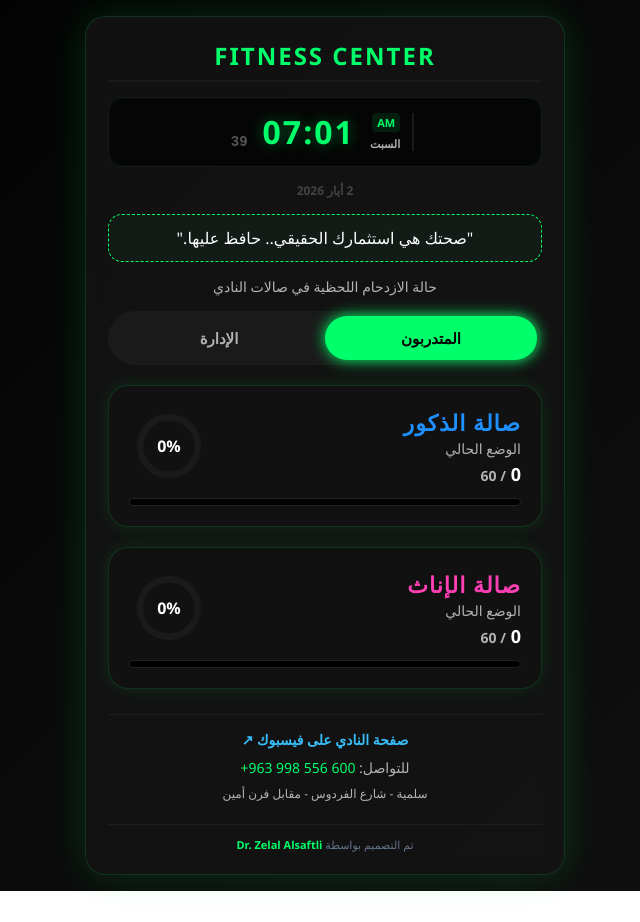
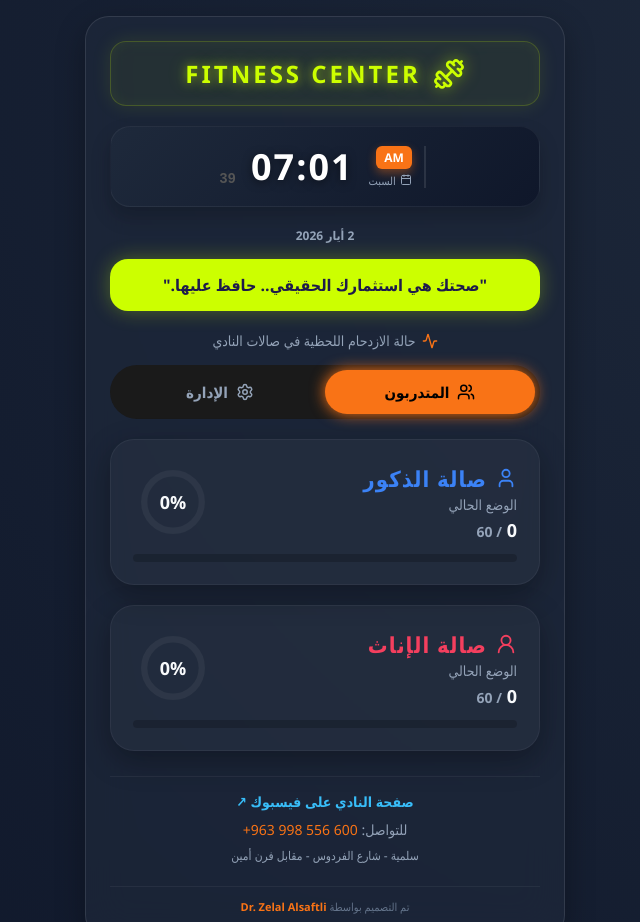
Before and after one commit to Zelalsaftli/Fitness-Center, a website: page index.html in a window 1280 px wide. Shown: the top 922 px of the page, without its empty margins (315-955 px from the left). Before the commit the page ends 891 px from the top, so only its background shows below. Drawn offline with nearby package versions, Linux system fonts and the light colour scheme; no server answers.

Commit message:
feat: Update app styling and theme
Refactors the application's visual theme and styling to align with a new design direction. This includes updating color palettes, shadows, border-radius, and background gradients to create a more modern and cohesive user interface.

```diff
--- a/index.html
+++ b/index.html
@@ -6,37 +6,38 @@
   <meta name="viewport" content="width=device-width, initial-scale=1" />
   <style>
     :root {
-      --bg: #000000;
-      --card: #0d0d0d;
-      --accent: #00ff6a;
-      --accent-dark: #00cc55;
-      --danger: #ff2e2e;
-      --text: #ffffff;
-      --muted: #b3b3b3;
-      --male: #1e90ff;
-      --female: #ff3fb4;
-      --radius: 20px;
-      --shadow: 0 0 25px rgba(0,255,100,0.25);
+      --bg: #0f172a;
+      --card: #1e293b;
+      --accent: #f97316; /* البرتقالي الحيوي من الصورة */
+      --accent-dark: #ea580c;
+      --danger: #ef4444;
+      --text: #f8fafc;
+      --muted: #94a3b8;
+      --male: #3b82f6; /* الأزرق من الصورة */
+      --female: #f43f5e;
+      --radius: 24px;
+      --shadow: 0 10px 30px rgba(0,0,0,0.3);
     }
-    * { box-sizing: border-box; margin: 0; padding: 0; font-family: "Segoe UI", sans-serif; }
+    * { box-sizing: border-box; margin: 0; padding: 0; font-family: "Segoe UI", Tahoma, Geneva, Verdana, sans-serif; }
     body {
-      background: linear-gradient(135deg, #000000, #0a0a0a, #111111);
+      background: radial-gradient(circle at top right, #1e293b, #0f172a);
       color: var(--text);
       min-height: 100vh;
       padding: 16px;
       display: flex;
       justify-content: center;
+      align-items: center;
     }
     .app {
       width: 100%;
       max-width: 480px;
-      background: rgba(20, 20, 20, 0.85);
-      backdrop-filter: blur(10px);
+      background: rgba(30, 41, 59, 0.7);
+      backdrop-filter: blur(20px);
       border-radius: var(--radius);
-      padding: 22px;
-      box-shadow: 0 0 40px rgba(0,255,100,0.15);
-      border: 1px solid rgba(0,255,100,0.15);
-      animation: appEntrance 0.6s ease-out;
+      padding: 24px;
+      box-shadow: var(--shadow);
+      border: 1px solid rgba(255,255,255,0.1);
+      animation: appEntrance 0.6s cubic-bezier(0.23, 1, 0.32, 1);
     }
     @keyframes appEntrance {
       from { opacity: 0; transform: scale(0.95); }
@@ -63,15 +64,15 @@
       box-shadow: 0 0 15px var(--accent);
     }
     .card {
-      background: #111;
-      padding: 20px;
+      background: rgba(255,255,255,0.03);
+      padding: 22px;
       border-radius: var(--radius);
       margin-top: 20px;
-      border: 1px solid rgba(0,255,100,0.15);
-      box-shadow: 0 0 20px rgba(0,255,100,0.1);
-      transition: 0.25s;
+      border: 1px solid rgba(255,255,255,0.05);
+      box-shadow: var(--shadow);
+      transition: all 0.3s cubic-bezier(0.23, 1, 0.32, 1);
     }
-    .card:hover { transform: translateY(-4px); box-shadow: 0 0 25px rgba(0,255,100,0.25); border-color: rgba(0,255,100,0.3); }
+    .card:hover { transform: translateY(-6px); border-color: rgba(249, 115, 22, 0.3); }
     .hall-title { font-size: 22px; font-weight: 900; margin-bottom: 2px; letter-spacing: 1px; }
     .card-content { display: flex; align-items: center; justify-content: space-between; gap: 15px; }
     .stats-info { flex: 1; }
@@ -79,32 +80,32 @@
     /* العداد الدائري */
     .gauge-wrapper { position: relative; width: 80px; height: 80px; flex-shrink: 0; }
     .gauge-svg { transform: rotate(-90deg); width: 80px; height: 80px; }
-    .gauge-bg { fill: none; stroke: #1a1a1a; stroke-width: 8; }
+    .gauge-bg { fill: none; stroke: rgba(255,255,255,0.05); stroke-width: 8; }
     .gauge-fill {
-      fill: none; stroke-width: 8; stroke-linecap: round;
+      fill: none; stroke-width: 10; stroke-linecap: round;
       stroke-dasharray: 226; stroke-dashoffset: 226;
-      transition: stroke-dashoffset 0.5s cubic-bezier(0.4, 0, 0.2, 1), stroke 0.3s;
-      filter: drop-shadow(0 0 5px currentColor);
+      transition: stroke-dashoffset 0.8s cubic-bezier(0.34, 1.56, 0.64, 1);
+      filter: drop-shadow(0 0 8px currentColor);
     }
     .gauge-text {
       position: absolute; top: 50%; left: 50%; transform: translate(-50%, -50%);
-      font-size: 16px; font-weight: 900; color: var(--text);
+      font-size: 18px; font-weight: 900; color: var(--text);
     }
 
-    .progress { width: 100%; height: 8px; background: #000; border-radius: 999px; overflow: hidden; margin-top: 12px; border: 1px solid #222; }
+    .progress { width: 100%; height: 8px; background: rgba(0,0,0,0.2); border-radius: 999px; overflow: hidden; margin-top: 12px; border: none; }
     .progress-fill {
       height: 100%;
-      background: linear-gradient(90deg, #00ff6a, #00cc55);
+      background: linear-gradient(90deg, var(--accent), #fb923c);
       width: 0%;
-      transition: width 0.25s ease-out;
-      box-shadow: 0 0 12px #00ff6a;
+      transition: width 0.5s cubic-bezier(0.23, 1, 0.32, 1);
+      box-shadow: 0 0 10px rgba(249, 115, 22, 0.3);
     }
     .admin-btn {
-      width: 45px; height: 45px; border-radius: 50%; border: none;
-      background: #000; color: var(--accent); font-size: 26px; cursor: pointer;
+      width: 45px; height: 45px; border-radius: 16px; border: none;
+      background: #334155; color: white; font-size: 26px; cursor: pointer;
       margin-right: 10px; transition: 0.2s; font-weight: bold;
     }
-    .admin-btn:hover { background: var(--accent); color: #000; transform: scale(1.15); box-shadow: 0 0 15px var(--accent); }
+    .admin-btn:hover { background: var(--accent); color: white; transform: scale(1.05); box-shadow: 0 5px 15px rgba(249, 115, 22, 0.3); }
     .admin-btn:active { transform: scale(0.9); }
     .reset-btn {
       width: 100%; margin-top: 15px; padding: 12px; border-radius: 12px;
@@ -126,28 +127,80 @@
     .btn-primary:hover { background: var(--accent-dark); transform: translateY(-2px); box-shadow: 0 0 15px var(--accent); }
     .btn-primary:active { transform: translateY(0) scale(0.98); }
     .slogan-box {
-      margin-top: 15px; margin-bottom: 15px; padding: 12px;
-      background: rgba(34, 197, 94, 0.05); border-radius: 14px;
-      border: 1px dashed var(--accent); text-align: center;
+      margin-top: 15px; margin-bottom: 20px; padding: 15px;
+      background: #ccff00; /* فوسفوري علامة النادي */
+      border-radius: 18px;
+      border: none;
+      text-align: center;
+      box-shadow: 0 0 20px rgba(204, 255, 0, 0.3);
+      position: relative;
+      overflow: hidden;
+    }
+    .slogan-box::after {
+      content: "";
+      position: absolute;
+      top: -50%;
+      left: -50%;
+      width: 200%;
+      height: 200%;
+      background: linear-gradient(45deg, transparent, rgba(255,255,255,0.3), transparent);
+      transform: rotate(45deg);
+      animation: shine 3s infinite;
+    }
+    @keyframes shine {
+      0% { left: -100%; top: -100%; }
+      100% { left: 100%; top: 100%; }
+    }
+    .slogan-text {
+      font-size: 16px;
+      font-weight: 800;
+      color: #1e1b4b; /* نيلي عميق */
+      position: relative;
+      z-index: 1;
+    }
+    .logo-container {
+      background: rgba(204, 255, 0, 0.05);
+      border-radius: 16px;
+      padding: 15px;
+      margin-bottom: 20px;
+      border: 1px solid rgba(204, 255, 0, 0.2);
+      box-shadow: 0 0 20px rgba(204, 255, 0, 0.1), inset 0 0 15px rgba(204, 255, 0, 0.05);
+      text-align: center;
+      display: flex;
+      align-items: center;
+      justify-content: center;
+      gap: 12px;
+    }
+    .logo-text {
+      color: #ccff00;
+      font-size: 24px;
+      font-weight: 900;
+      letter-spacing: 3px;
+      text-transform: uppercase;
+      text-shadow: 0 0 10px rgba(204, 255, 0, 0.5), 0 0 20px rgba(204, 255, 0, 0.3);
+    }
+    .logo-icon {
+      color: #ccff00;
+      filter: drop-shadow(0 0 8px rgba(204, 255, 0, 0.6));
     }
     .clock-container {
-      background: #050505;
-      border-radius: 14px;
-      padding: 12px 20px;
-      margin-bottom: 15px;
+      background: linear-gradient(135deg, #1e293b, #0f172a);
+      border-radius: 20px;
+      padding: 15px 25px;
+      margin-bottom: 20px;
       display: flex;
       align-items: center;
       justify-content: center;
       gap: 15px;
-      border: 1px solid #1a1a1a;
-      box-shadow: inset 0 0 10px rgba(0,255,106,0.05);
+      border: 1px solid rgba(255,255,255,0.05);
+      box-shadow: 0 10px 20px rgba(0,0,0,0.2);
     }
     .clock-time {
-      font-size: 32px;
+      font-size: 36px;
       font-weight: 900;
-      color: var(--accent);
-      text-shadow: 0 0 15px rgba(0,255,106,0.4);
-      font-family: monospace;
+      color: #fff;
+      text-shadow: 0 2px 10px rgba(0,0,0,0.5);
+      font-family: 'JetBrains Mono', monospace;
       letter-spacing: 2px;
     }
     .clock-divider {
@@ -161,19 +214,20 @@
       display: flex;
       flex-direction: column;
       align-items: flex-start;
-      border-right: 2px solid #1a1a1a;
+      border-right: 2px solid rgba(255,255,255,0.1);
       padding-right: 12px;
       margin-right: 5px;
     }
     .clock-ampm {
-      font-size: 11px;
+      font-size: 12px;
       font-weight: 800;
-      color: var(--accent);
+      color: white;
       text-transform: uppercase;
-      background: rgba(0,255,106,0.1);
-      padding: 2px 5px;
-      border-radius: 4px;
+      background: var(--accent);
+      padding: 3px 8px;
+      border-radius: 6px;
       margin-bottom: 4px;
+      box-shadow: 0 4px 10px rgba(249, 115, 22, 0.4);
     }
     .clock-date-small {
       font-size: 11px;
@@ -201,17 +255,24 @@
       margin-top: 20px; font-size: 11px; color: #64748b; border-top: 1px solid rgba(255,255,255,0.05); padding-top: 12px;
     }
   </style>
+  <script src="https://unpkg.com/lucide@latest"></script>
 </head>
 <body>
 
 <div class="app">
 
-  <h2 style="text-align: center; color: var(--accent); border-bottom: 2px solid #1a1a1a; padding-bottom: 8px; margin-bottom: 15px; letter-spacing: 2px; text-transform: uppercase;">Fitness Center</h2>
+  <div class="logo-container">
+    <i data-lucide="dumbbell" class="logo-icon" style="width: 32px; height: 32px;"></i>
+    <h2 class="logo-text">Fitness Center</h2>
+  </div>
 
   <div class="clock-container">
     <div class="clock-meta">
       <span id="clock-ampm" class="clock-ampm">--</span>
-      <span id="clock-day" class="clock-date-small">--</span>
+      <div style="display: flex; align-items: center; gap: 4px; color: var(--muted); font-size: 11px;">
+        <i data-lucide="calendar" style="width: 12px; height: 12px;"></i>
+        <span id="clock-day">--</span>
+      </div>
     </div>
     <div class="clock-time">
       <span id="hrs">00</span><span class="clock-divider">:</span><span id="mins">00</span>
@@ -219,17 +280,26 @@
     <div class="clock-seconds" id="secs">00</div>
   </div>
 
-  <p id="full-date" style="margin-bottom:12px; font-size:12px; color:#444; text-align: center; font-weight: bold;"></p>
+  <p id="full-date" style="margin-bottom:12px; font-size:12px; color:var(--muted); text-align: center; font-weight: bold;"></p>
 
   <div class="slogan-box">
     <p id="slogan-text" class="slogan-text"></p>
   </div>
 
-  <p style="color: var(--muted); font-size: 14px; text-align: center; margin-bottom: 10px;">حالة الازدحام اللحظية في صالات النادي</p>
+  <p style="color: var(--muted); font-size: 14px; text-align: center; margin-bottom: 10px; display: flex; align-items: center; justify-content: center; gap: 6px;">
+    <i data-lucide="activity" style="width: 16px; height: 16px; color: var(--accent);"></i>
+    حالة الازدحام اللحظية في صالات النادي
+  </p>
 
   <div class="tabs">
-    <button class="tab active" id="tab-users">المتدربون</button>
-    <button class="tab" id="tab-admin">الإدارة</button>
+    <button class="tab active" id="tab-users" style="display: flex; align-items: center; justify-content: center; gap: 8px;">
+      <i data-lucide="users" style="width: 18px; height: 18px;"></i>
+      المتدربون
+    </button>
+    <button class="tab" id="tab-admin" style="display: flex; align-items: center; justify-content: center; gap: 8px;">
+      <i data-lucide="settings" style="width: 18px; height: 18px;"></i>
+      الإدارة
+    </button>
   </div>
 
   <!-- صفحة المتدربين -->
@@ -237,7 +307,10 @@
     <div class="card">
       <div class="card-content">
         <div class="stats-info">
-          <div class="hall-title" style="color: var(--male);">صالة الذكور</div>
+          <div class="hall-title" style="color: var(--male); display: flex; align-items: center; gap: 8px;">
+            <i data-lucide="user" style="width: 22px; height: 22px;"></i>
+            صالة الذكور
+          </div>
           <div style="font-size: 14px; color: var(--muted); margin-bottom: 4px;">الوضع الحالي</div>
           <div style="font-size: 18px; font-weight: 800;">
             <span id="maleCount" style="color: var(--text);">0</span>
@@ -258,7 +331,10 @@
     <div class="card">
       <div class="card-content">
         <div class="stats-info">
-          <div class="hall-title" style="color: var(--female);">صالة الإناث</div>
+          <div class="hall-title" style="color: var(--female); display: flex; align-items: center; gap: 8px;">
+            <i data-lucide="user-round" style="width: 22px; height: 22px;"></i>
+            صالة الإناث
+          </div>
           <div style="font-size: 14px; color: var(--muted); margin-bottom: 4px;">الوضع الحالي</div>
           <div style="font-size: 18px; font-weight: 800;">
             <span id="femaleCount" style="color: var(--text);">0</span>
@@ -280,7 +356,10 @@
   <!-- صفحة الإدارة -->
   <div id="view-admin" style="display:none;">
     <div id="admin-login">
-      <p style="text-align: center; margin-bottom: 10px;">أدخل كود الإدارة:</p>
+      <p style="text-align: center; margin-bottom: 10px; color: var(--muted);">
+        <i data-lucide="lock" style="width: 16px; height: 16px; vertical-align: middle; margin-left: 4px;"></i>
+        أدخل كود الإدارة:
+      </p>
       <input type="password" id="adminCode" placeholder="••••••">
       <button class="btn-primary" id="adminLoginBtn">دخول</button>
       <p id="adminLoginStatus" style="color: var(--danger); font-size: 13px; text-align: center; margin-top: 10px;"></p>
@@ -288,25 +367,40 @@
 
     <div id="adminPanel" style="display:none;">
       <div class="card">
-        <div class="hall-title">صالة الذكور</div>
-        <div style="display: flex; align-items: center; justify-content: space-between; margin-top: 10px;">
-          <button class="admin-btn" id="maleDec">−</button>
-          <p style="font-size: 18px; font-weight: bold;">الحالي: <span id="maleCountAdmin">0</span></p>
-          <button class="admin-btn" id="maleInc">+</button>
+        <div class="hall-title" style="color: var(--male); display: flex; align-items: center; gap: 8px;">
+          <i data-lucide="user" style="width: 20px; height: 20px;"></i>
+          إدارة صالة الذكور
+        </div>
+        <div style="display: flex; align-items: center; justify-content: space-between; margin-top: 15px;">
+          <button class="admin-btn" id="maleDec"><i data-lucide="minus"></i></button>
+          <div style="text-align: center;">
+            <div style="font-size: 24px; font-weight: 900; color: var(--text);" id="maleCountAdmin">0</div>
+            <div style="font-size: 11px; color: var(--muted);">العدد الحالي</div>
+          </div>
+          <button class="admin-btn" id="maleInc"><i data-lucide="plus"></i></button>
         </div>
       </div>
 
       <div class="card">
-        <div class="hall-title">صالة الإناث</div>
-        <div style="display: flex; align-items: center; justify-content: space-between; margin-top: 10px;">
-          <button class="admin-btn" id="femaleDec">−</button>
-          <p style="font-size: 18px; font-weight: bold;">الحالي: <span id="femaleCountAdmin">0</span></p>
-          <button class="admin-btn" id="femaleInc">+</button>
+        <div class="hall-title" style="color: var(--female); display: flex; align-items: center; gap: 8px;">
+          <i data-lucide="user-round" style="width: 20px; height: 20px;"></i>
+          إدارة صالة الإناث
+        </div>
+        <div style="display: flex; align-items: center; justify-content: space-between; margin-top: 15px;">
+          <button class="admin-btn" id="femaleDec"><i data-lucide="minus"></i></button>
+          <div style="text-align: center;">
+            <div style="font-size: 24px; font-weight: 900; color: var(--text);" id="femaleCountAdmin">0</div>
+            <div style="font-size: 11px; color: var(--muted);">العدد الحالي</div>
+          </div>
+          <button class="admin-btn" id="femaleInc"><i data-lucide="plus"></i></button>
         </div>
       </div>
 
-      <button class="reset-btn" id="resetAll">إعادة التعيين إلى صفر</button>
-      <p id="adminStatus" style="font-size: 13px; text-align: center; margin-top: 10px;"></p>
+      <button class="reset-btn" id="resetAll" style="display: flex; align-items: center; justify-content: center; gap: 8px;">
+        <i data-lucide="refresh-cw" style="width: 18px; height: 18px;"></i>
+        إعادة التعيين إلى صفر
+      </button>
+      <p id="adminStatus" style="font-size: 13px; text-align: center; margin-top: 10px; color: var(--muted);"></p>
     </div>
   </div>
 
@@ -338,9 +432,9 @@ const ADMIN_CODE = "331981";
 
 // الشعارات المحفزة
 const slogans = [
+  "النجاح يبدأ بخطوة.. واليوم هو اليوم المناسب.",
   "\"لا تتوقف عندما تتعب.. توقف عندما تنتهي!\"",
   "\"عرق اليوم هو قوة الغد.\"",
-  "\"النجاح يبدأ بخطوة.. واليوم هو اليوم المناسب.\"",
   "\"صحتك هي استثمارك الحقيقي.. حافظ عليها.\"",
   "\"التحدي هو ما يجعل الحياة مثيرة!\"",
   "\"أنت أقوى مما تعتقد.. استمر في المحاولة.\"",
@@ -417,6 +511,7 @@ document.getElementById("tab-users").onclick = () => {
   usersView.classList.add("fade-in");
   document.getElementById("tab-users").classList.add("active");
   document.getElementById("tab-admin").classList.remove("active");
+  lucide.createIcons();
 };
 
 document.getElementById("tab-admin").onclick = () => {
@@ -429,6 +524,7 @@ document.getElementById("tab-admin").onclick = () => {
   adminView.classList.add("fade-in");
   document.getElementById("tab-admin").classList.add("active");
   document.getElementById("tab-users").classList.remove("active");
+  lucide.createIcons();
 };
 
 // تحديث الواجهة
@@ -474,6 +570,7 @@ adminLoginBtn.onclick = () => {
   if (adminCodeInput.value === ADMIN_CODE) {
     adminLoginUI.style.display = "none";
     adminPanelUI.style.display = "block";
+    lucide.createIcons();
   } else {
     adminLoginStatus.textContent = "الكود غير صحيح";
   }
@@ -502,6 +599,7 @@ db.channel("realtime")
   .subscribe();
 
 loadData();
+lucide.createIcons();
 </script>
 
 </body>
```
